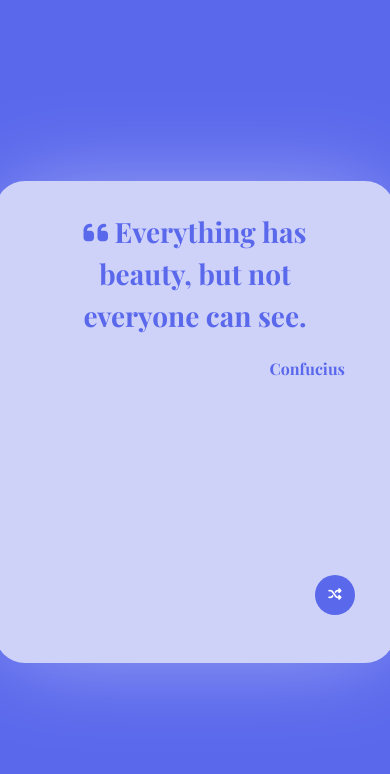
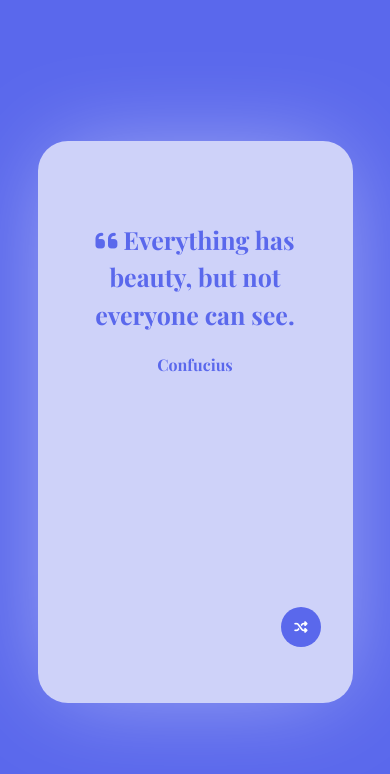
Before and after one commit to steevened/quotes-generator, a React (Vite) app: page / in a window 390 px wide. Shown: the top 774 px of the page. Built offline with nearby package versions, Linux system fonts and the light colour scheme.

Commit message:
making the app responsive

```diff
--- a/src/App.css
+++ b/src/App.css
@@ -34,7 +34,7 @@ body {
 }
 
 .app {
-  min-width: 400px;
+  /* min-width: 400px; */
   width: 60%;
   max-width: 600px;
   padding: 3rem 5rem;
@@ -46,7 +46,7 @@ body {
   text-align: center;
   display: flex;
   flex-direction: column;
-  gap: 2rem;
+  gap: 4rem;
   box-shadow: 0px 0px 100px -16px rgba(255, 255, 255, 0.5);
 }
 
@@ -79,3 +79,30 @@ body {
   transform: translateY(-0.2rem);
   box-shadow: 0px 7px 10px -4px #000000;
 }
+
+@media (max-width: 480px) {
+  .app {
+    width: 90%;
+    height: 100%;
+    padding-top: 8rem;
+    gap: 2rem;
+  }
+  .app h1 {
+    font-size: 2.5rem;
+  }
+  .app p {
+    text-align: center;
+  }
+}
+
+@media (max-width: 728px) {
+  .app {
+    height: 70%;
+  }
+}
+
+@media (min-width: 480px) {
+  .app {
+    min-width: 400px;
+  }
+}
```
